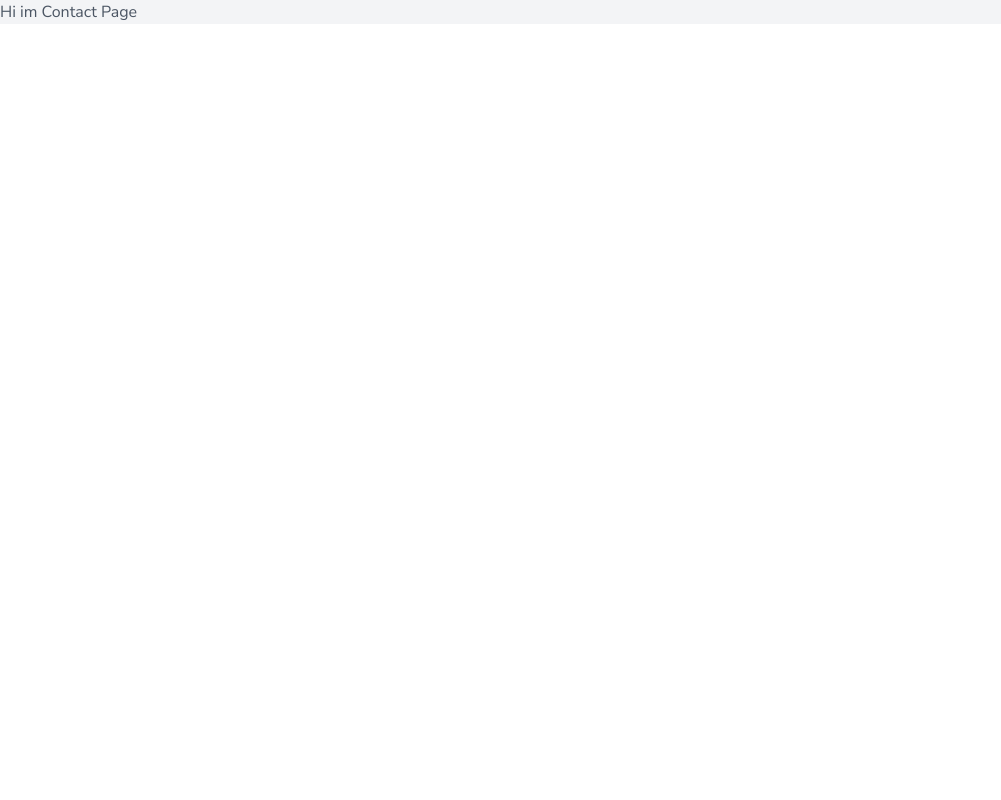
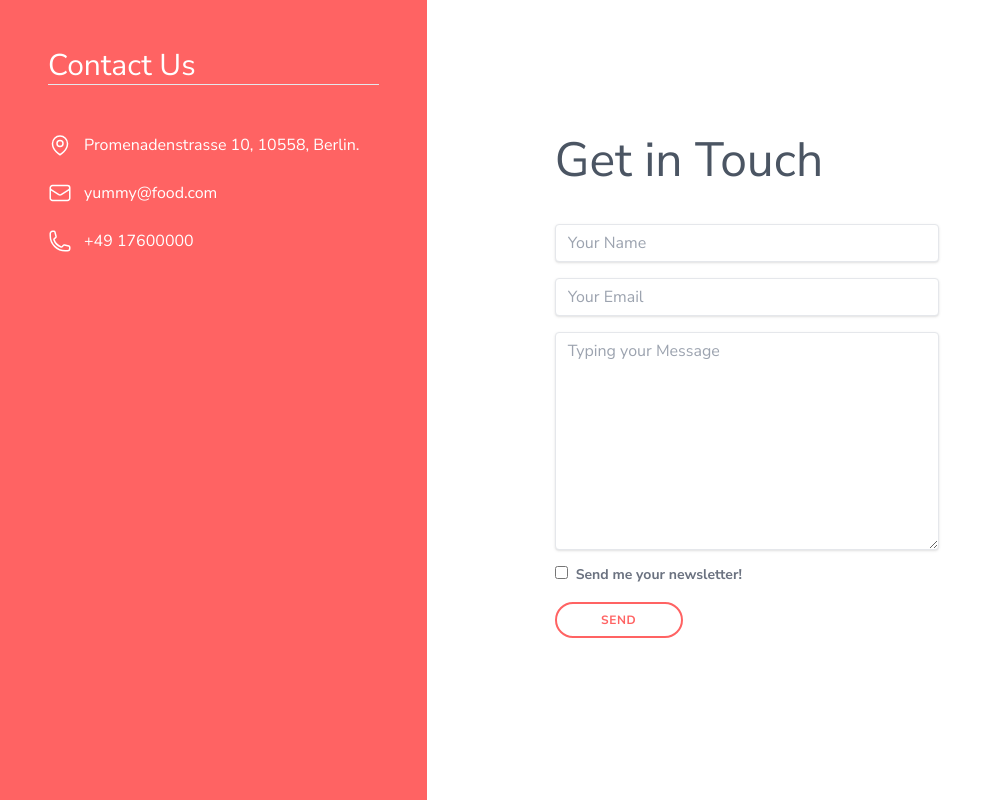
Before and after one commit to Valeprogr/tailwind-exercise-yummy-food, a React (Create React App) app: page /contact in a window 1280 px wide. Shown: the whole page, without its empty margins (0-1001 px from the left). Built offline with nearby package versions, Linux system fonts and the light colour scheme.

Commit message:
contact component

```diff
--- a/src/pages/Contact.js
+++ b/src/pages/Contact.js
@@ -2,8 +2,51 @@ import React from 'react';
 
 const Contact = () => {
     return (
-        <div className='text-gray-600 font-body bg-gray-100'>
-            <h1>Hi im Contact Page</h1>
+        <div className=' text-gray-600 font-body bg-gray-100 h-screen md:grid md:grid-cols-3'>
+            <div className='px-12 py-12  bg-primary  sm:w-auto text-white md:col-span-1'>
+                <p className='text-3xl'>Contact Us</p>
+                <hr />
+                <div className='pt-12 flex'>
+                <svg xmlns="http://www.w3.org/2000/svg" fill="none" viewBox="0 0 24 24" strokeWidth={1.5} stroke="currentColor" className="w-6 h-6">
+  <path strokeLinecap="round" strokeLinejoin="round" d="M15 10.5a3 3 0 11-6 0 3 3 0 016 0z" />
+  <path strokeLinecap="round" strokeLinejoin="round" d="M19.5 10.5c0 7.142-7.5 11.25-7.5 11.25S4.5 17.642 4.5 10.5a7.5 7.5 0 1115 0z" />
+</svg>
+                <p className='ml-3'>Promenadenstrasse 10, 10558, Berlin.</p>
+                </div>
+                <div className='pt-6 flex'>
+                <svg xmlns="http://www.w3.org/2000/svg" fill="none" viewBox="0 0 24 24" stroke-width="1.5" stroke="currentColor" class="w-6 h-6">
+  <path stroke-linecap="round" stroke-linejoin="round" d="M21.75 6.75v10.5a2.25 2.25 0 01-2.25 2.25h-15a2.25 2.25 0 01-2.25-2.25V6.75m19.5 0A2.25 2.25 0 0019.5 4.5h-15a2.25 2.25 0 00-2.25 2.25m19.5 0v.243a2.25 2.25 0 01-1.07 1.916l-7.5 4.615a2.25 2.25 0 01-2.36 0L3.32 8.91a2.25 2.25 0 01-1.07-1.916V6.75" />
+</svg>
+                <p className='ml-3'>yummy@food.com</p>
+               </div>
+                <div className='flex pt-6'>
+                <svg xmlns="http://www.w3.org/2000/svg" fill="none" viewBox="0 0 24 24" stroke-width="1.5" stroke="currentColor" class="w-6 h-6">
+  <path stroke-linecap="round" stroke-linejoin="round" d="M2.25 6.75c0 8.284 6.716 15 15 15h2.25a2.25 2.25 0 002.25-2.25v-1.372c0-.516-.351-.966-.852-1.091l-4.423-1.106c-.44-.11-.902.055-1.173.417l-.97 1.293c-.282.376-.769.542-1.21.38a12.035 12.035 0 01-7.143-7.143c-.162-.441.004-.928.38-1.21l1.293-.97c.363-.271.527-.734.417-1.173L6.963 3.102a1.125 1.125 0 00-1.091-.852H4.5A2.25 2.25 0 002.25 4.5v2.25z" />
+</svg>
+
+                <p className='ml-3'>+49 17600000</p>
+                </div>
+
+            </div>
+            <div className="bg-white col-span-2 h-full">
+                <div className='w-full sm:max-w-md md:max-w-md md:mx-24 md:mt-24'>
+                <p className='text-5xl px-8 pt-10'>Get in Touch</p>
+                <form className='bg-white px-8  pb-8 mb-4 w-auto flex flex-col '>
+                    <input type="text" placeholder='Your Name' class="shadow appearance-none border rounded w-full mt-10 py-2 px-3 text-gray-700 leading-tight focus:outline-none focus:shadow-outline"></input>
+                    <input type="text" placeholder='Your Email' class="shadow appearance-none border rounded w-full mt-4 py-2 px-3 text-gray-700 leading-tight focus:outline-none focus:shadow-outline"></input>
+                        <textarea type="text" placeholder='Typing your Message' rows="10" class="shadow appearance-none border rounded w-full mt-4 h-auto py-2 px-3 text-gray-700 leading-tight focus:outline-none focus:shadow-outline"></textarea>
+                        <label class="md:w-2/3 block text-gray-500 font-bold mt-3">
+      <input class="mr-2 leading-tight " type="checkbox" />
+      <span class="text-sm">
+        Send me your newsletter!
+      </span>
+                        </label>
+                        <div className='pb-4'></div>
+                    <button type="button" className=' text-primary btn border-primary border-2 hover:bg-primary hover:text-white transition ease-out duration-500 w-32'>Send</button>
+                </form>
+                </div>
+
+            </div>
         </div>
     );
 }
```
